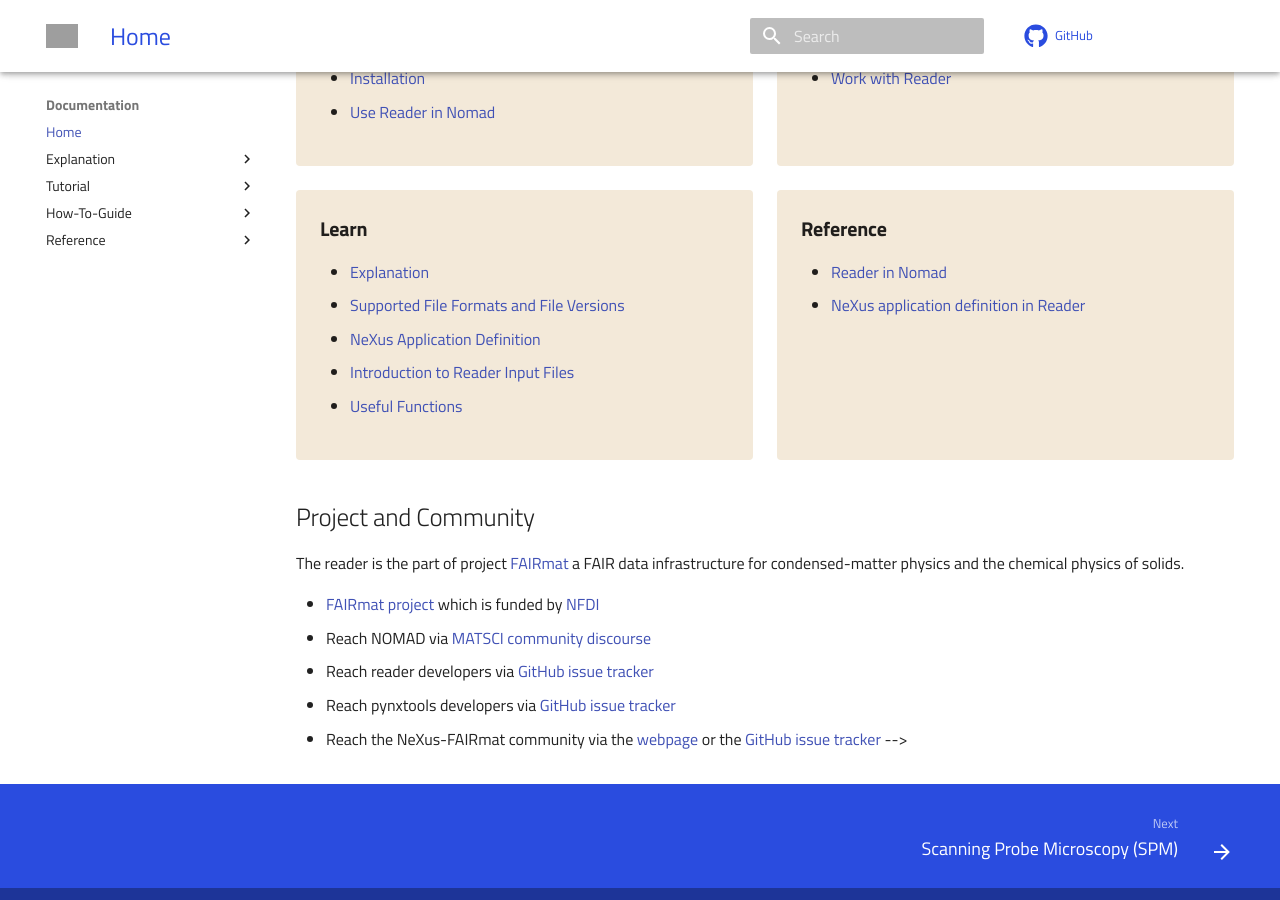
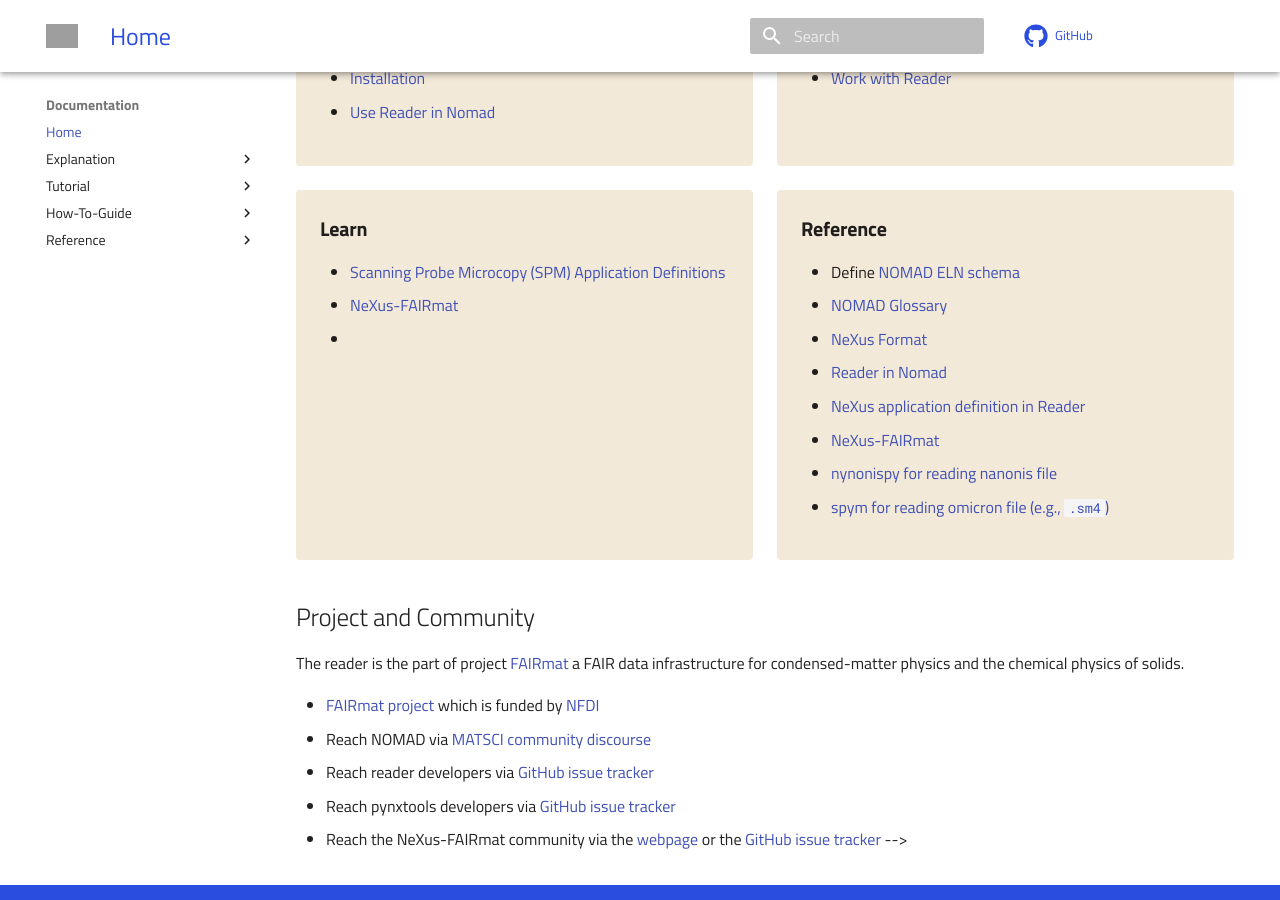
Before and after one commit to FAIRmat-NFDI/pynxtools-spm, an MkDocs documentation site: the page built from docs/index.md, in a window 1280 px wide and 900 px high, scrolled down 747 px. Built offline with MkDocs 1.6.1 and Material for MkDocs 9.7.7, drawn with Linux system fonts in a browser that asks for light colours; comment, search, counter and statistics services are not loaded; grey boxes are pictures that could not be loaded.

Commit message:
Update docs.

```diff
--- a/docs/index.md
+++ b/docs/index.md
@@ -51,7 +51,6 @@
 <div markdown="block">
 
 ### Learn
-
 <!-- 1. Reader architecture
      1.1. Principles for shared Application defintions
      2. Reader interface and its components
@@ -67,11 +66,9 @@
      4. Application definition design
 -->
 
-- [Explanation](explanation/reader-explanation.md)
-- [Supported File Formats and File Versions](explanation/reader-explanation.md#supported-file-formats-and-file-versions)
-- [NeXus Application Definition](explanation/reader-explanation.md#nexus-application-definition)
-- [Introduction to Reader Input Files](explanation/reader-explanation.md#introduction-to-reader-input-files)
-- [Useful Functions](explanation/reader-explanation.md#useful-functions)
+- [Scanning Probe Microcopy (SPM) Application Definitions](https://fairmat-nfdi.github.io/nexus_definitions/classes/contributed_definitions/spm-structure.html#spm-structure)
+- [NeXus-FAIRmat](https://fairmat-nfdi.github.io/nexus_definitions/index.html)
+-
 </div>
 <div markdown="block">
 
@@ -79,8 +76,14 @@
 
 <!-- 1. List of files supported by the Reader follow XPS -->
 
+- Define [NOMAD](https://nomad-lab.eu/nomad-lab/) [ELN schema](https://nomad-lab.eu/prod/v1/staging/docs/howto/customization/elns.html#schemas-for-elns)
+- [NOMAD Glossary](https://nomad-lab.eu/prod/v1/staging/docs/reference/glossary.html)
+- [NeXus Format](https://www.nexusformat.org/)
 - [Reader in Nomad](reference/reference.md#nomad)
 - [NeXus application definition in Reader](reference/reference.md#nexus)
+- [NeXus-FAIRmat](https://fairmat-nfdi.github.io/nexus_definitions/index.html)
+- [nynonispy for reading nanonis file](https://github.com/underchemist/nanonispy)
+- [spym for reading omicron file (e.g., `.sm4`)](https://github.com/underchemist/spym)
 
 </div>
 </div>
--- a/mkdocs.yml
+++ b/mkdocs.yml
@@ -9,7 +9,8 @@
 nav:
   - Home: index.md
   - Explanation:
-      - explanation/reader-explanation.md
+      - explanation/reader-orchestra.md
+      - explanation/reader-structure.md
   - Tutorial:
       - tutorials/installation.md
       - tutorials/reader-use-in-nomad.md
```
Also changed, not shown: docs/explanation/reader-orchestra.md (renamed from docs/explanation/reader-explanation.md, +3 -3 lines), docs/explanation/reader-structure.md (added, +79 -0 lines), docs/how-to-guides/how-to-extend-readers.md (added, +10 -0 lines).
